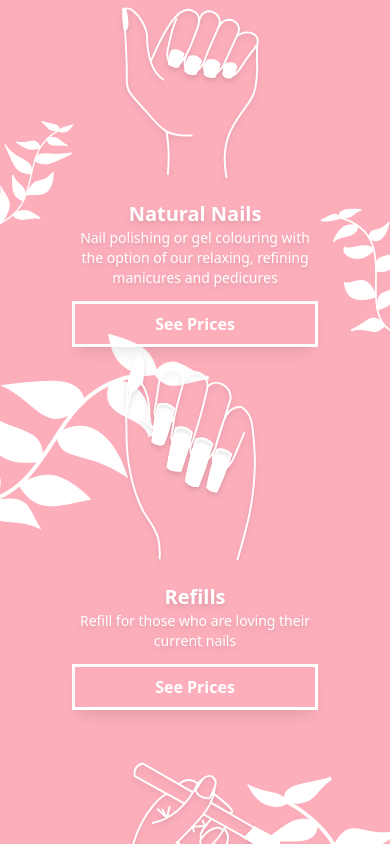
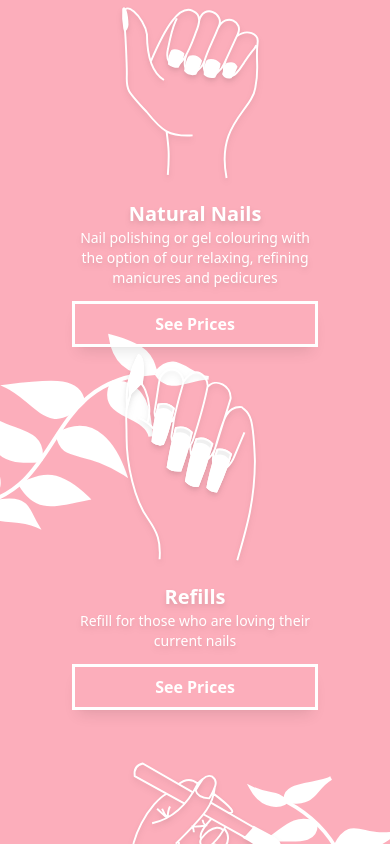
Before and after one commit to TofuHiro/nail-website, a React (Vite) app: page / in a window 390 px wide. Shown: the part 2140-2984 px from the top of the page. Built offline with nearby package versions, Linux system fonts and the light colour scheme.

Commit message:
optimise services section

```diff
--- a/src/components/Services.tsx
+++ b/src/components/Services.tsx
@@ -87,7 +87,7 @@ const Services = ({ ref }: Props) => {
       </ul>
 
       <Plant
-        className="h-[140px] absolute right-0 sm:top-[30vh] top-[90vh]"
+        className="sm:block hidden h-[140px] absolute right-0 sm:top-[30vh] top-[90vh]"
         plantType={PlantType.HIGH_HANG}
         leftSide={false}
         stemStroke="white"
@@ -96,7 +96,7 @@ const Services = ({ ref }: Props) => {
         parallaxWeight={smBack}
       />
       <Plant
-        className="h-[160px] absolute right-0 sm:bottom-[17vh] bottom-[40vh]"
+        className="sm:block hidden h-[160px] absolute right-0 sm:bottom-[17vh] bottom-[40vh]"
         plantType={PlantType.LOW_HANG}
         leftSide={false}
         stemStroke="white"
@@ -133,7 +133,7 @@ const Services = ({ ref }: Props) => {
       />
 
       <Plant
-        className="h-[110px] absolute -left-2 sm:top-[40vh] top-[80vh]"
+        className="sm:block hidden h-[110px] absolute -left-2 sm:top-[40vh] top-[80vh]"
         plantType={PlantType.MEDIUM_HANG}
         leftSide={true}
         stemStroke="white"
@@ -160,7 +160,7 @@ const Services = ({ ref }: Props) => {
         parallaxWeight={mdBack}
       />
       <Plant
-        className="h-[100px] absolute -left-2 sm:bottom-[20vh] bottom-[60vh]"
+        className="sm:block hidden h-[100px] absolute -left-2 sm:bottom-[20vh] bottom-[60vh]"
         plantType={PlantType.HIGH_HANG}
         leftSide={true}
         stemStroke="white"
```
